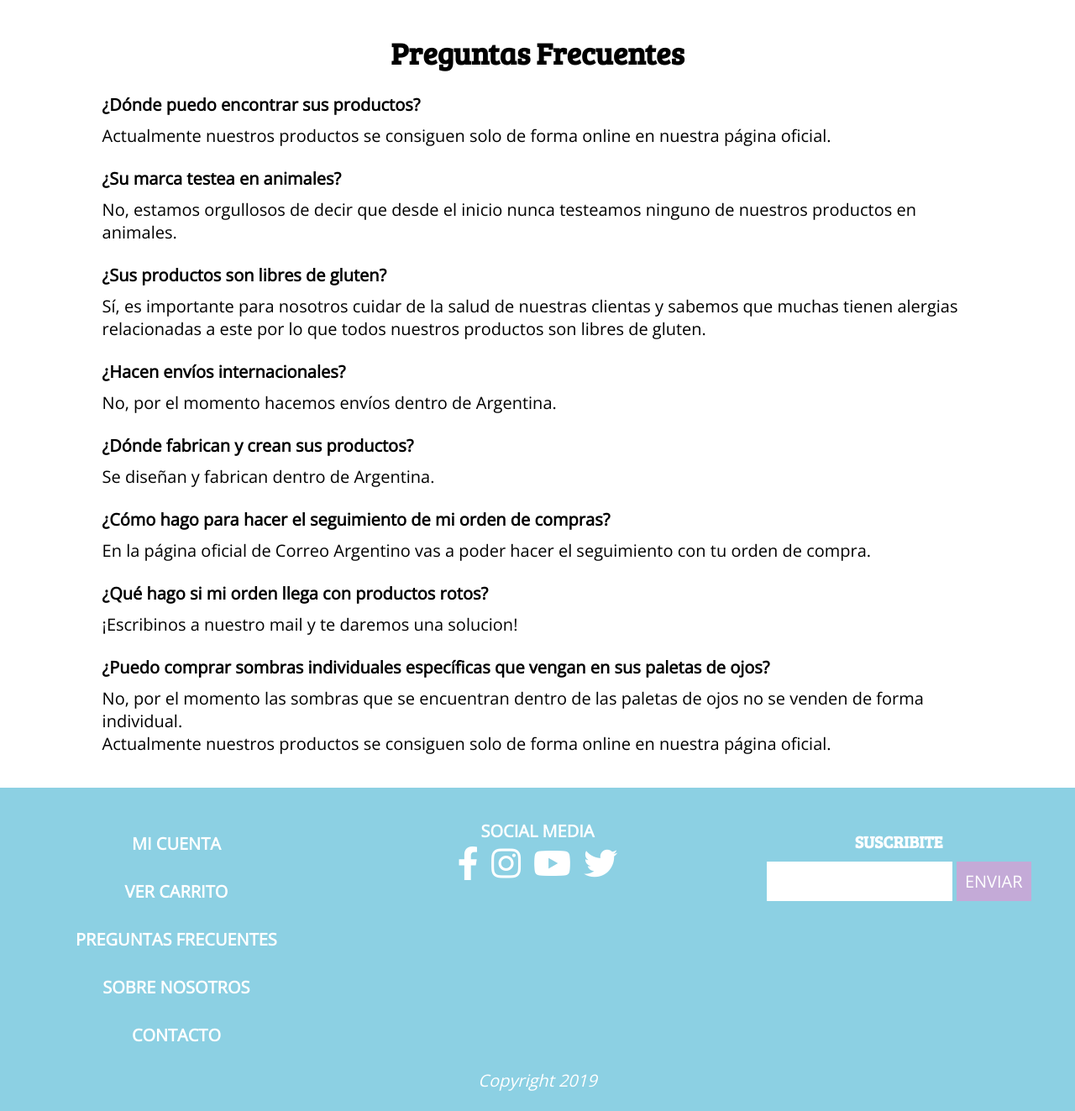
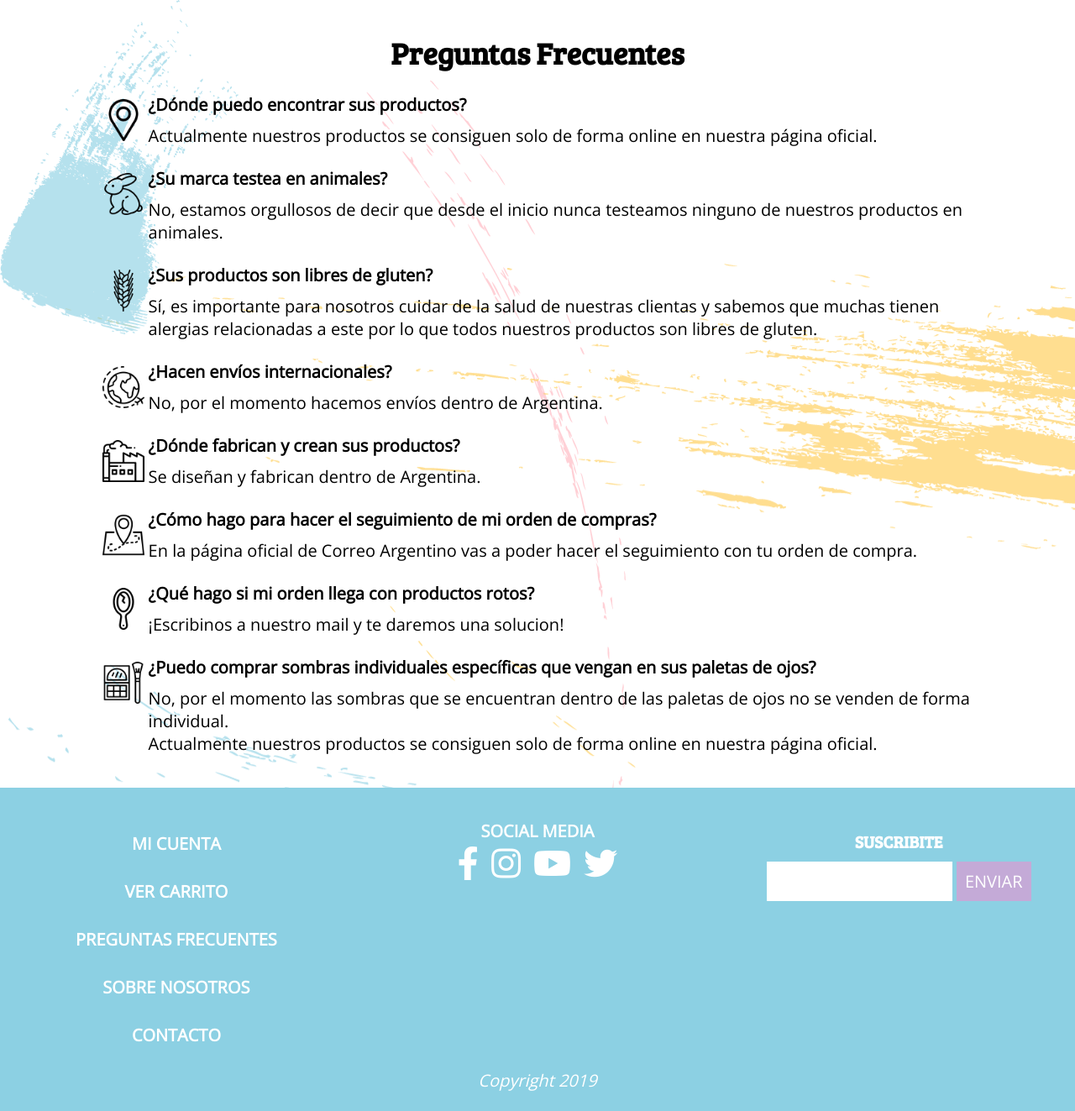
Before and after one commit to jessica-galvan/E-Commerce, a PHP site: page /faq.php in a window 1280 px wide. Shown: the part 120-1443 px from the top of the page at 84% size. Run offline with PHP 8.4, Linux system fonts and the light colour scheme; some libraries are stand-ins or nearby versions.

Commit message:
Arreglo de faqs con logos y fondo

```diff
--- a/css/faq.css
+++ b/css/faq.css
@@ -1,11 +1,21 @@
 
 .main-container {
   padding: 5vw;
+  background-image: url(../img/Fondos/FondoSeccionesDos.png);
+
 }
 
+
 .faq-body {
-  background: white;
   padding: 5vw;
+
+
+}
+
+.imagenDePreguntas img{
+    width: 50px;
+    margin-right: 5px;
+    margin-top: 7px;
 }
 
 .faq-title {
@@ -16,6 +26,13 @@
 
 .cajaDePregunta{
   margin-top: 3vh;
+  display: flex;
+  flex-direction: row;
+  justify-content: flex-start;
+}
+
+.cajaDePreguntas img {
+    order: -1;
 }
 
 .preguntas{
--- a/faq.php
+++ b/faq.php
@@ -24,12 +24,18 @@
             <div class="ayuda">
               <?php for ($i=0; $i < count($listaDePreguntas); $i++): ?>
               <section class="cajaDePregunta">
-                <div class="preguntas">
-                  <h2><?=$listaDePreguntas[$i]["pregunta"];?></h2>
+                <div class="imagenDePreguntas">
+                <img src="<?=$listaDePreguntas[$i]["imagen"];?>" alt="">
                 </div>
-                <div class="respuestas">
-                  <p><?=$listaDePreguntas[$i]["respuesta"];?></p>
-                </div>
+                    <div class="preguntaYRespuesta">
+                     <div class="preguntas">
+                      <h2><?=$listaDePreguntas[$i]["pregunta"];?></h2>
+                    </div>
+                    <div class="respuestas">
+                      <p><?=$listaDePreguntas[$i]["respuesta"];?></p>
+                    </div>
+                  </div>
+
               </section>
               <?php endfor; ?>
             </div>
```
Also changed, not shown: includes/lista-de-faq.php (+16 -8 lines), img/faqs/conejo.png (added), img/faqs/fabrica.png (added), img/faqs/lugar.png (added), img/faqs/mapa.png (added), img/faqs/mirror.png (added), img/faqs/mundo.png (added), img/faqs/sombra.png (added), img/faqs/trigo.png (added).
